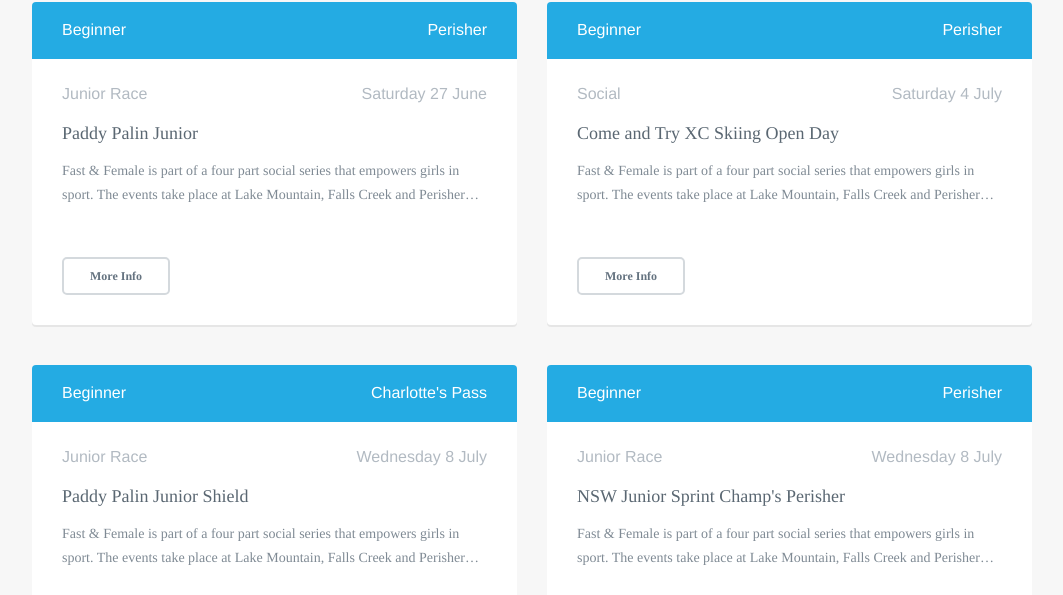
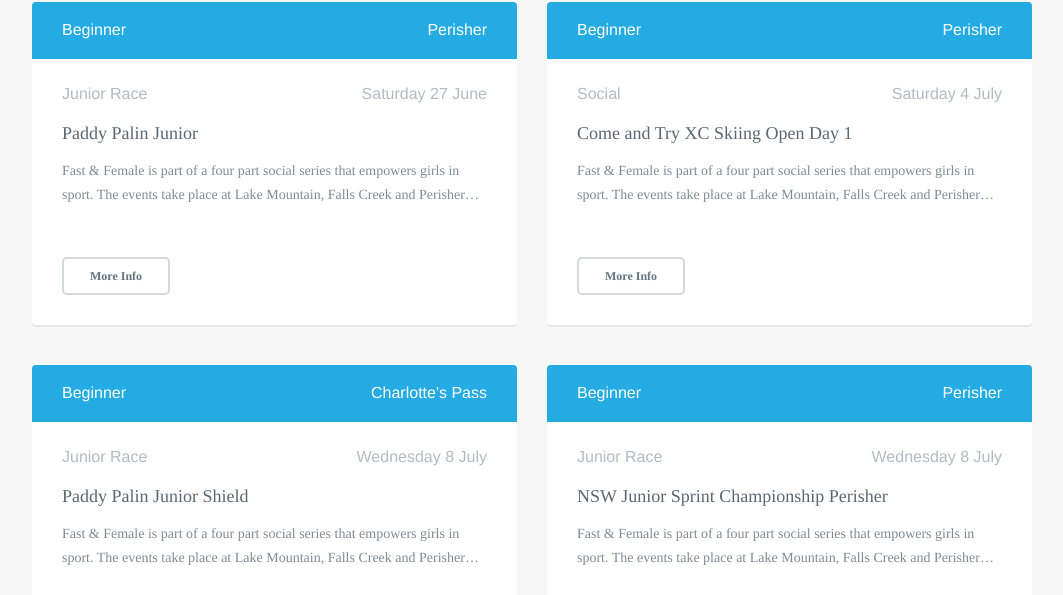
Before and after one commit to robcatto/robcatto.github.io, a Jekyll site: the page built from events/index.html, in a window 1280 px wide and 900 px high, scrolled down 464 px. Shown: the part 137-732 px from the top of the window, without its empty margins (108-1171 px from the left). Built offline with Jekyll 4.4.1, drawn with Linux system fonts in a browser that asks for light colours; some web fonts are replaced; Markdown is read by kramdown in place of the engine named in the settings.

Commit message:
Update index.html

```diff
--- a/events/index.html
+++ b/events/index.html
@@ -339,7 +339,7 @@ layout: default
 
     <strong>Social</strong>
     <strong style="position: absolute; right: 30px; top: 87px;">Saturday 4 July</strong>
-    <h3>Come and Try XC Skiing Open Day</h3>
+    <h3>Come and Try XC Skiing Open Day 1</h3>
     <p class="description">
        Fast & Female is part of a four part social series that empowers girls in sport. The events take place at Lake Mountain, Falls Creek and Perisher Blue. All ages are welcome to participate.
 
@@ -399,7 +399,7 @@ layout: default
 
     <strong>Junior Race</strong>
     <strong style="position: absolute; right: 30px; top: 87px;">Wednesday 8 July</strong>
-    <h3>NSW Junior Sprint Champ's Perisher</h3>
+    <h3>NSW Junior Sprint Championship Perisher</h3>
     <p class="description">
        Fast & Female is part of a four part social series that empowers girls in sport. The events take place at Lake Mountain, Falls Creek and Perisher Blue. All ages are welcome to participate.
 
```
